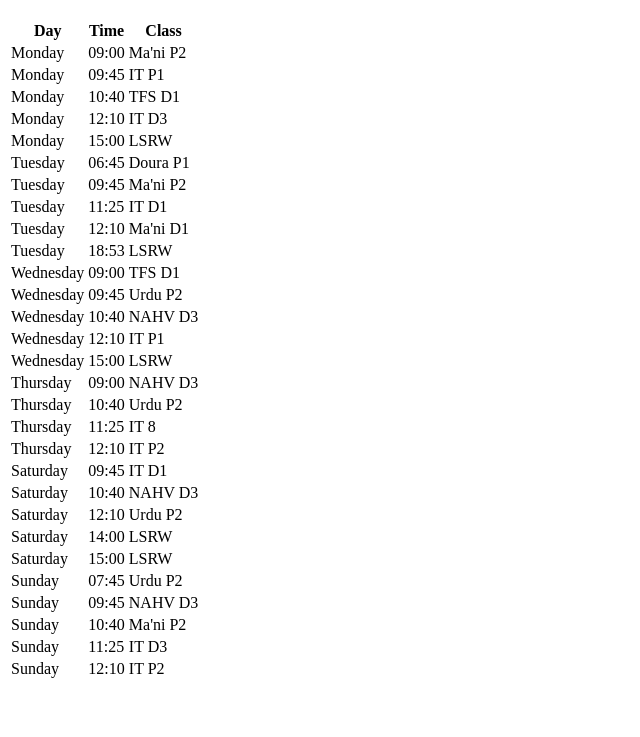
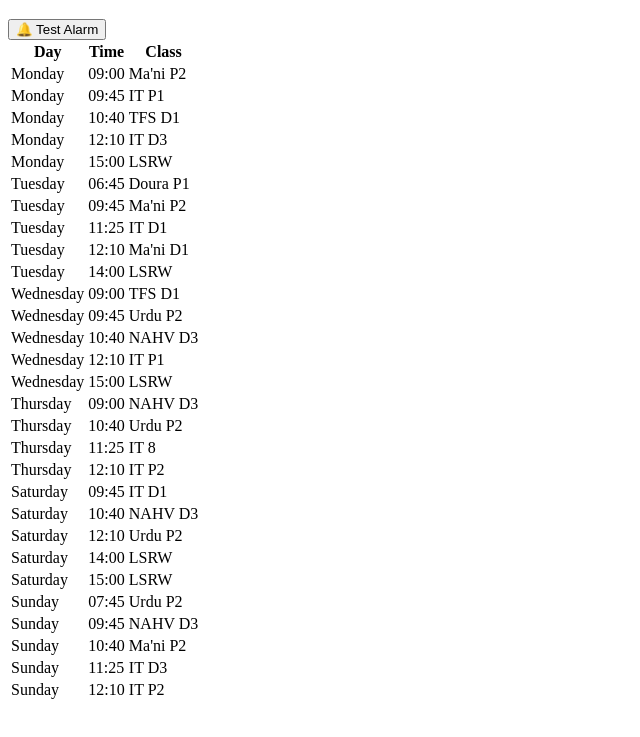
Before and after one commit to sword786/try-time, a plain HTML site: page index.html in a window 1280 px wide. Shown: the part 61-798 px from the top of the page, without its empty margins (0-640 px from the left). Drawn offline with Linux system fonts and the light colour scheme.

Commit message:
Update index.html

```diff
--- a/index.html
+++ b/index.html
@@ -13,6 +13,7 @@
 </head>
 <body>
   <h1>Weekly Timetable Alarm</h1>
+<button onclick="testAlarm()">🔔 Test Alarm</button>
 
   <table id="timetable">
     <thead>
@@ -32,7 +33,7 @@
       { day: "Tuesday", time: "09:45", name: "Ma'ni P2" },
       { day: "Tuesday", time: "11:25", name: "IT D1" },
       { day: "Tuesday", time: "12:10", name: "Ma'ni D1" },
-      { day: "Tuesday", time: "18:53", name: "LSRW" },
+      { day: "Tuesday", time: "14:00", name: "LSRW" },
       { day: "Wednesday", time: "09:00", name: "TFS D1" },
       { day: "Wednesday", time: "09:45", name: "Urdu P2" },
       { day: "Wednesday", time: "10:40", name: "NAHV D3" },
@@ -63,6 +64,12 @@
         row.innerHTML = `<td>${slot.day}</td><td>${slot.time}</td><td>${slot.name}</td>`;
         tbody.appendChild(row);
       });
+    }
+
+    function testAlarm() {
+       alert("🔔 Testing alarm...");
+       alarmAudio.play();
+       showNotification("Test Alarm", "This is how your class reminder will appear.");
     }
 
     function checkAndRing() {
```
